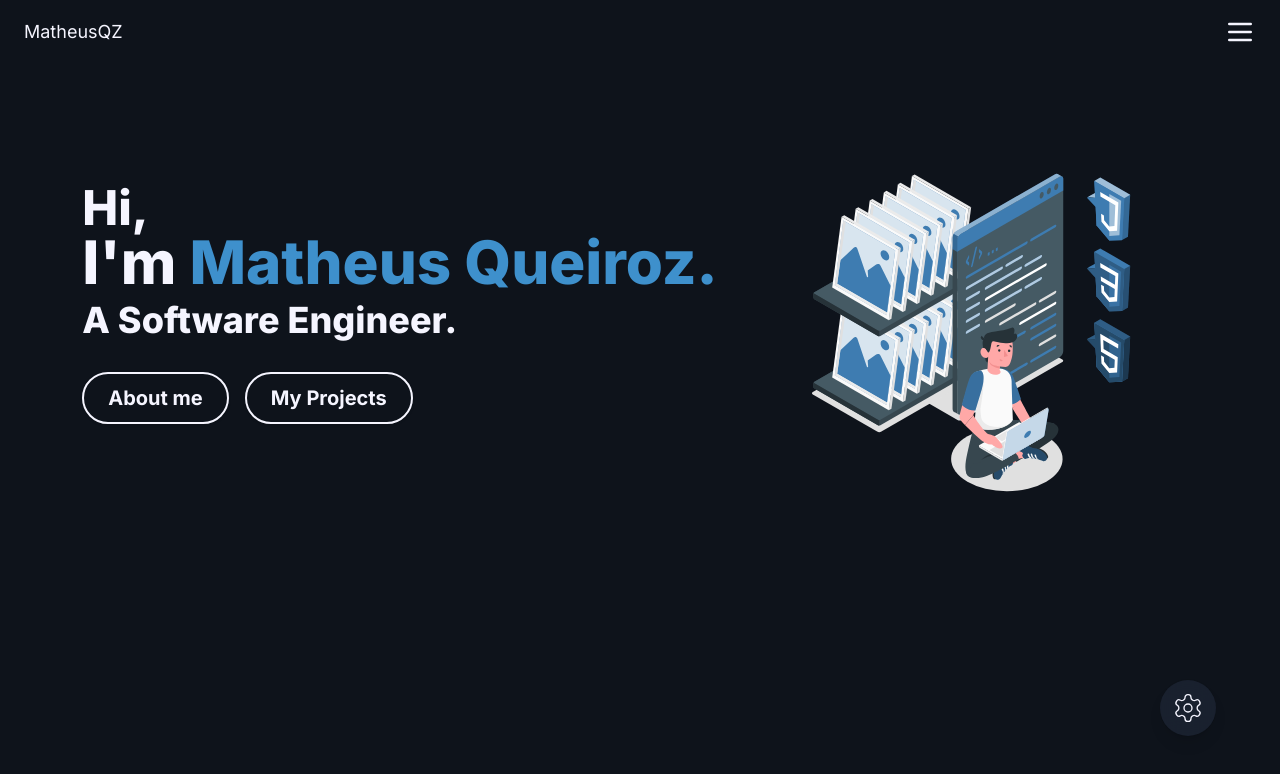
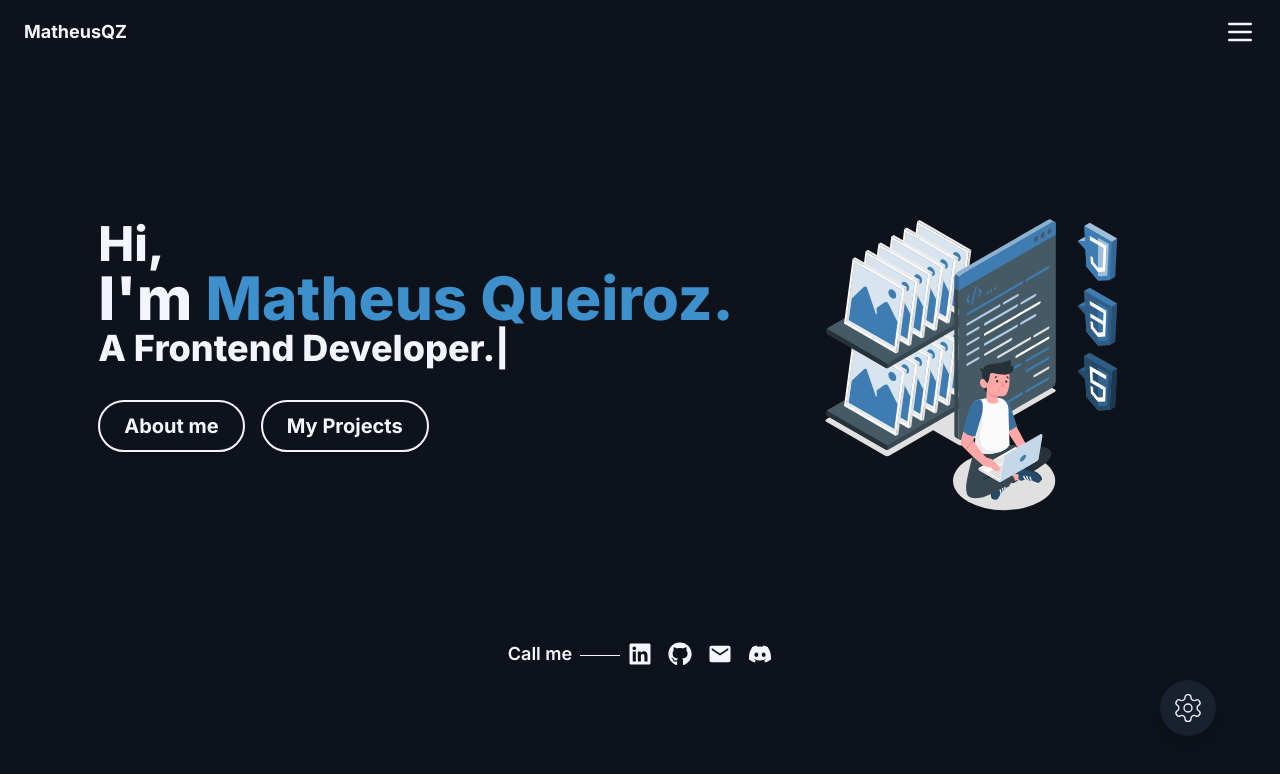
Before and after one commit to Mats057/portfolio, a React (Vite) app: page / in a window 1280 px wide. Shown: the top 774 px of the page. Built offline with nearby package versions, Linux system fonts and the light colour scheme.

Commit message:
feat: contact menu + typing animation

```diff
--- a/package.json
+++ b/package.json
@@ -12,6 +12,7 @@
   "dependencies": {
     "@radix-ui/react-dropdown-menu": "^2.1.1",
     "@radix-ui/react-icons": "^1.3.0",
+    "@radix-ui/react-navigation-menu": "^1.2.0",
     "@radix-ui/react-popover": "^1.1.1",
     "@radix-ui/react-slot": "^1.1.0",
     "class-variance-authority": "^0.7.0",
@@ -22,7 +23,9 @@
     "react": "^18.3.1",
     "react-dom": "^18.3.1",
     "react-i18next": "^15.0.2",
+    "react-icons": "^5.3.0",
     "react-router-dom": "^6.26.2",
+    "react-type-animation": "^3.2.0",
     "tailwind-merge": "^2.5.2"
   },
   "devDependencies": {
--- a/src/components/header.jsx
+++ b/src/components/header.jsx
@@ -1,20 +1,33 @@
-import { useState } from "react";
+import { useEffect, useState } from "react";
 import { Menu, X } from "lucide-react";
-//import { NavLink } from "react-router-dom";
 import { useTranslation } from "react-i18next";
 import { NavLink } from "react-router-dom";
 
 export const Header = () => {
   const [t] = useTranslation();
-    const [isOpen, setIsOpen] = useState(false);
+  const [isOpen, setIsOpen] = useState(false); // Controla se o menu está aberto
+  const [shouldRenderMenu, setShouldRenderMenu] = useState(false); // Controla se o menu deve ser renderizado
 
   const toggleMenu = () => {
-        setIsOpen(!isOpen);
+    setIsOpen(!isOpen); // Alterna entre abrir/fechar o menu
   };
+
+  useEffect(() => {
+    if (isOpen) {
+      setShouldRenderMenu(true); // Renderiza o menu quando ele está aberto
+    } else {
+      // Define um timeout para esperar a animação de fechamento antes de remover o menu do DOM
+      const timer = setTimeout(() => {
+        setShouldRenderMenu(false);
+      }, 500); // A mesma duração da animação de fechamento
+
+      return () => clearTimeout(timer);
+    }
+  }, [isOpen]);
 
   return (
     <header className="bg-transparent text-white p-4 px-6 flex w-full justify-between items-center">
-            <h1 className="text-lg text-accent-foreground">MatheusQZ</h1>
+      <h1 className="text-lg text-accent-foreground font-bold">MatheusQZ</h1>
       <div className="relative w-8 h-8 cursor-pointer" onClick={toggleMenu}>
         {isOpen ? (
           <X className="text-accent-foreground w-8 h-8" />
@@ -24,16 +37,40 @@ export const Header = () => {
       </div>
 
       {/* Menu dropdown */}
+      {shouldRenderMenu && (
         <div
-                className={`absolute top-16 right-0 bg-background w-screen h-[calc(100svh-64px)] flex flex-col items-center text-center justify-center transition-transform duration-500 ease-in-out ${isOpen ? 'clip-open' : 'clip-close'}`}
+          className={`absolute top-16 right-0 bg-background w-screen h-[calc(100svh-64px)] flex flex-col items-center text-center justify-center transition-all duration-500 ease-in-out z-50 ${
+            isOpen ? "clip-open" : "clip-close"
+          }`}
         >
           <nav className="flex text-2xl text-accent-foreground flex-col space-y-4 -mt-24 md:text-4xl">
-                    <NavLink to="/" className="hover:opacity-80" onClick={toggleMenu}>{t("home")}</NavLink>
-                    <NavLink to="/about" className="hover:opacity-80" onClick={toggleMenu}>{t("about")}</NavLink>
-                    <NavLink to="/projects" className="hover:opacity-80" onClick={toggleMenu}>{t("projects")}</NavLink>
-                    <NavLink to="/contact" className="hover:opacity-80" onClick={toggleMenu}>{t("contact")}</NavLink>
+            <NavLink to="/" className="hover:opacity-80" onClick={toggleMenu}>
+              {t("home")}
+            </NavLink>
+            <NavLink
+              to="/about"
+              className="hover:opacity-80"
+              onClick={toggleMenu}
+            >
+              {t("about")}
+            </NavLink>
+            <NavLink
+              to="/projects"
+              className="hover:opacity-80"
+              onClick={toggleMenu}
+            >
+              {t("projects")}
+            </NavLink>
+            <NavLink
+              to="/contact"
+              className="hover:opacity-80"
+              onClick={toggleMenu}
+            >
+              {t("contact")}
+            </NavLink>
           </nav>
         </div>
+      )}
     </header>
   );
 };
--- a/src/components/language-selector.jsx
+++ b/src/components/language-selector.jsx
@@ -1,12 +1,21 @@
 import { changeLanguage } from "i18next";
+import { useTranslation } from "react-i18next";
 import { Button } from "./ui/button";
 
 
 export const LanguageSelector = () => {
+    const { i18n } = useTranslation();
+    const handleLanguageChange = (language) => {
+        if (window.location.pathname === "/" && language != i18n.language) {
+            window.location.reload();
+        }
+        changeLanguage(language);
+    }
+
     return (
         <div className="flex gap-2">
-        <Button variant="outline" onClick={() =>changeLanguage("en")}>EN</Button>
-        <Button variant="outline" onClick={() =>changeLanguage("pt")}>PT</Button>
+        <Button variant="outline" onClick={() =>handleLanguageChange("en")}>EN</Button>
+        <Button variant="outline" onClick={() =>handleLanguageChange("pt")}>PT</Button>
         </div>
     );
 };
--- /dev/null
+++ b/src/components/social-menu.jsx
@@ -0,0 +1,31 @@
+
+import { useTranslation } from "react-i18next";
+import { FaLinkedin, FaGithub, FaDiscord } from "react-icons/fa";
+import { IoMdMail } from "react-icons/io";
+
+export const SocialMenu = () => {
+
+    const [t] = useTranslation();
+
+    return (
+      <footer className="w-full mb-4 xl:mt-4 z-10 flex justify-center items-center select-none">
+        <h3 className="text-lg font-semibold text-primary">{t("contactCall")}</h3>
+        <span className="bg-primary h-px w-[40px] mx-2 mt-0.5"></span>
+        <div className="flex gap-4 text-primary">
+          <a href="https://linkedin.com/in/matheus-zanutin" target="_blank" rel="noreferrer">
+            <FaLinkedin className="size-6 hover:text-secondary transition-all" />
+          </a>
+          <a href="https://github.com/Mats057" target="_blank" rel="noreferrer">
+            <FaGithub className="size-6 hover:text-secondary transition-all" />
+          </a>
+          <a href="mailto:qzmatheus05@gmail.com" target="_blank" rel="noreferrer">
+            <IoMdMail className="size-6 hover:text-secondary transition-all" />
+          </a>
+          <a href="https://discord.com/users/432503395690086402" target="_blank" rel="noreferrer">
+            <FaDiscord className="size-6 hover:text-secondary transition-all" />
+          </a>
+
+        </div>
+      </footer>
+    );
+  };
--- a/src/i18n.js
+++ b/src/i18n.js
@@ -9,10 +9,14 @@ i18n.use(LanguageDetector).use(initReactI18next).init({
             hi: "Hi,",
             main: "I'm <1>Matheus Queiroz.</1>",
             cargo: "A Software Engineer.",
+            cargo2: "A Frontend Developer.",
+            cargo3: "A Backend Developer.",
+            cargo4: "A Fullstack Developer.",
             about: "About me",
             projects: "My Projects",
             home: "Home",
-            contact: "Contact"
+            contact: "Contact",
+            contactCall: "Call me",
         },
         },
         pt: {
@@ -20,10 +24,14 @@ i18n.use(LanguageDetector).use(initReactI18next).init({
             hi: "Oi,",
             main: "Sou o <1>Matheus Queiroz.</1>",
             cargo: "Um Engenheiro de Software.",
+            cargo2: "Um Desenvolvedor Frontend.",
+            cargo3: "Um Desenvolvedor Backend.",
+            cargo4: "Um Desenvolvedor Fullstack.",
             about: "Sobre mim",
             projects: "Meus Projetos",
             home: "Página Inicial",
-            contact: "Entrar em contato"
+            contact: "Entrar em contato",
+            contactCall: "Me chame",
         },
         },
     },
--- a/src/pages/Home.jsx
+++ b/src/pages/Home.jsx
@@ -1,36 +1,62 @@
 import { Trans, useTranslation } from "react-i18next";
-import { Button } from "@/components/ui/button"
+import { Button } from "@/components/ui/button";
 import ImgTest from "../assets/img-test.svg";
 import { Link } from "react-router-dom";
+import { SocialMenu } from "@/components/social-menu";
+import { TypeAnimation } from "react-type-animation";
 
-function Home(){
+function Home() {
   const [t] = useTranslation();
 
   return (
-        <main className="flex flex-col items-center justify-center">
-          <section className="flex flex-col md:flex-row w-full items-center justify-center px-4 mt-8 md:mt-4 select-none">
+    <>
+      <main className="flex flex-col items-center justify-center mx-8 lg:mx-12 lg:min-h-[70vh]">
+        <section className="flex flex-col lg:flex-row w-full items-center justify-center px-4 mt-8 mb-8 md:mt-4 select-none">
           <div className="text-primary font-extrabold">
             <h3 className="text-3xl md:text-5xl">{t("hi")}</h3>
             <h1 className="text-4xl md:text-6xl">
               <Trans i18nKey="main">
                 I&apos;m
-                  <span className="text-secondary select-text">Matheus Queiroz.</span>
+                <span className="text-secondary select-text selection:bg-background selection:text-primary">
+                  Matheus Queiroz.
+                </span>
               </Trans>
             </h1>
-              <h2 className="text-2xl mt-2 md:text-4xl">{t("cargo")}</h2>
+            <TypeAnimation
+              sequence={[
+                t("cargo"),
+                2000,
+                t("cargo2"),
+                1000,
+                t("cargo3"),
+                1000,
+                t("cargo4"),
+                1000,
+              ]}
+              wrapper="span"
+              className="text-2xl mt-2 md:text-4xl select-text selection:bg-background selection:text-secondary"
+              speed={50}
+              repeat={Infinity}
+            />
             <div className="flex gap-4 w-full mt-8">
               <Button className="p-6 rounded-full font-bold bg-transparent border-2 hover:bg-secondary hover:border-secondary border-accent-foreground text-accent-foreground hover:text-accent text-xl">
-                  <Link to='/about'>{t("about")}</Link>
+                <Link to="/about">{t("about")}</Link>
               </Button>
               <Button className="p-6  rounded-full font-bold bg-transparent border-2 hover:bg-secondary hover:border-secondary border-accent-foreground hover:text-accent text-accent-foreground text-xl">
-                  <Link to='/projects'>{t("projects")}</Link>
+                <Link to="/projects">{t("projects")}</Link>
               </Button>
             </div>
           </div>
-            <img src={ImgTest} alt="Ilustração" className="p-4 pb-0 mr-4 md:w-1/3 md:mt-12 md:ml-12" />
+          <img
+            src={ImgTest}
+            alt="Ilustração"
+            className="p-4 pb-0 mr-4 md:w-3/5 lg:w-1/2 xl:w-1/3 md:mt-12 md:ml-12"
+          />
         </section>
       </main>
-    )
+      <SocialMenu />
+    </>
+  );
 }
 
-export default Home
+export default Home;
--- a/tailwind.config.js
+++ b/tailwind.config.js
@@ -1,13 +1,13 @@
 /** @type {import('tailwindcss').Config} */
 import { fontFamily } from "tailwindcss/defaultTheme";
-import tailwindAnimate from 'tailwindcss-animate';
+import tailwindAnimate from "tailwindcss-animate";
 
 export default {
-    darkMode: ["class"],
-    content: [
+  darkMode: ["class"],
+  content: [
     "./index.html",
     "./src/**/*.{js,ts,jsx,tsx}",
-    './node_modules/shadcn-ui/components/**/*.{js,ts,jsx,tsx}',
+    "./node_modules/shadcn-ui/components/**/*.{js,ts,jsx,tsx}",
   ],
   theme: {
     container: {
@@ -76,10 +76,10 @@ export default {
         "accordion-up": "accordion-up 0.2s ease-out",
       },
       clipPath: {
-        'full': 'circle(100% at 50% 0)', // Forma totalmente expandida
-        'closed': 'circle(0 at 50% 0)',  // Forma completamente fechada (menu escondido)
+        full: "circle(100% at 50% 0)", // Forma totalmente expandida
+        closed: "circle(0 at 50% 0)", // Forma completamente fechada (menu escondido)
       },
     },
   },
   plugins: [tailwindAnimate],
-}
+};
```
Also changed, not shown: 1 other file (tests, documents, lock files or other folders). Lines whose indentation alone changed are shown as unchanged.
